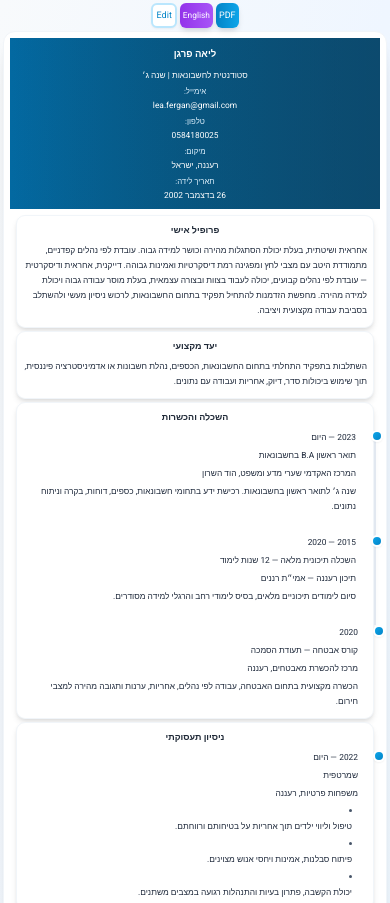
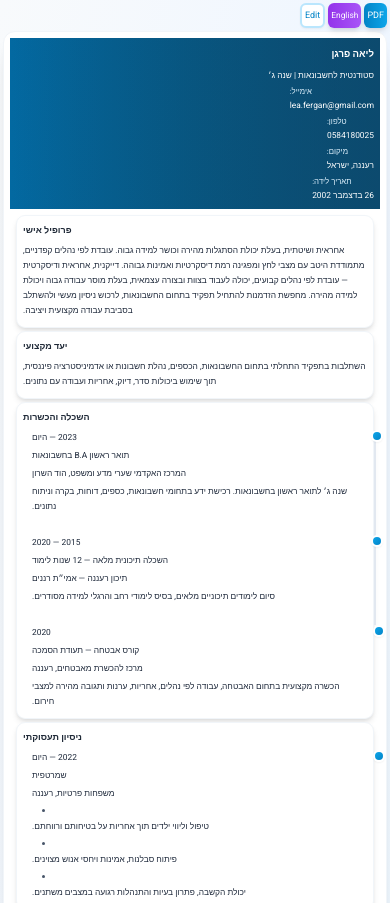
Before and after one commit to Sy2force/cv-lea, a React (Vite) app: page / in a window 390 px wide. Shown: the top 903 px of the page. Built offline with nearby package versions, Linux system fonts and the light colour scheme.

Commit message:
Align all text to left for proper readability

```diff
--- a/src/index.css
+++ b/src/index.css
@@ -25,6 +25,7 @@ body {
     font-size: 0.75rem !important;
     max-width: 100% !important;
     box-sizing: border-box !important;
+    text-align: left !important;
   }
 
   body {
@@ -41,12 +42,12 @@ body {
 
   h1, h2 {
     font-size: 0.9rem !important;
-    text-align: center !important;
+    text-align: left !important;
   }
 
   h3 {
     font-size: 0.8rem !important;
-    text-align: center !important;
+    text-align: left !important;
   }
 
   .text-xl {
@@ -95,9 +96,9 @@ body {
     gap: 0.25rem !important;
   }
 
-  /* Center grid items */
+  /* Align grid items to left */
   .grid {
-    justify-items: center !important;
+    justify-items: start !important;
   }
 
   /* Prevent text overflow */
@@ -108,10 +109,10 @@ body {
     white-space: normal !important;
   }
 
-  /* Center header content */
+  /* Align header content to left */
   .flex {
-    justify-content: center !important;
-    text-align: center !important;
+    justify-content: flex-start !important;
+    text-align: left !important;
   }
 
   .grid-cols-1, .grid-cols-2, .grid-cols-4 {
```
